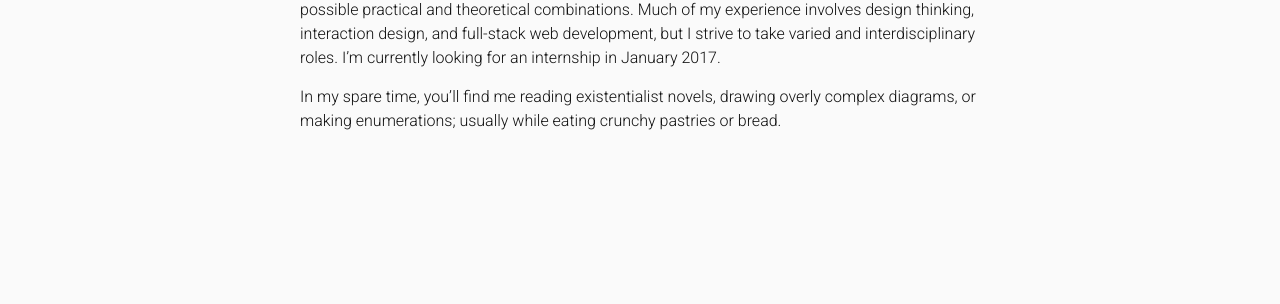
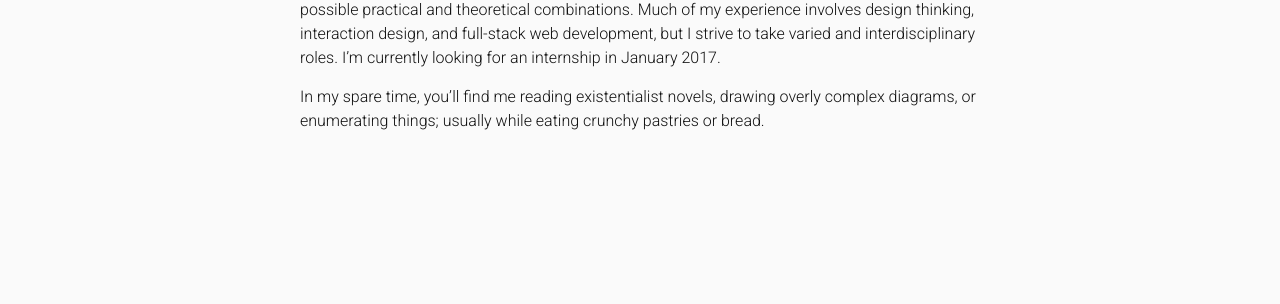
Before and after one commit to maxlever/maxlever.me, a Jekyll site: the page built from about.md, in a window 1280 px wide. Shown: the part 257-561 px from the top of the page. Built offline with Jekyll 4.4.1, drawn with Linux system fonts in a browser that asks for light colours.

Commit message:
Update about.md

```diff
--- a/about.md
+++ b/about.md
@@ -6,4 +6,4 @@
 
 Hello. I'm a French-American developer and designer. I'm currently a student in my 4th year of a B.S. in Computer Science & Interactive Media at Northeastern University, in Boston, Massachussetts. In addition, I've also taken social and political science courses at Sciences Po, in Paris, France. In general, I'm interested in social innovation, art, design, and technology, and their possible practical and theoretical combinations. Much of my experience involves design thinking, interaction design, and full-stack web development, but I strive to take varied and interdisciplinary roles. I'm currently looking for an internship in January 2017.
 
-In my spare time, you'll find me reading existentialist novels, drawing overly complex diagrams, or making enumerations; usually while eating crunchy pastries or bread.
+In my spare time, you'll find me reading existentialist novels, drawing overly complex diagrams, or enumerating things; usually while eating crunchy pastries or bread.
```
